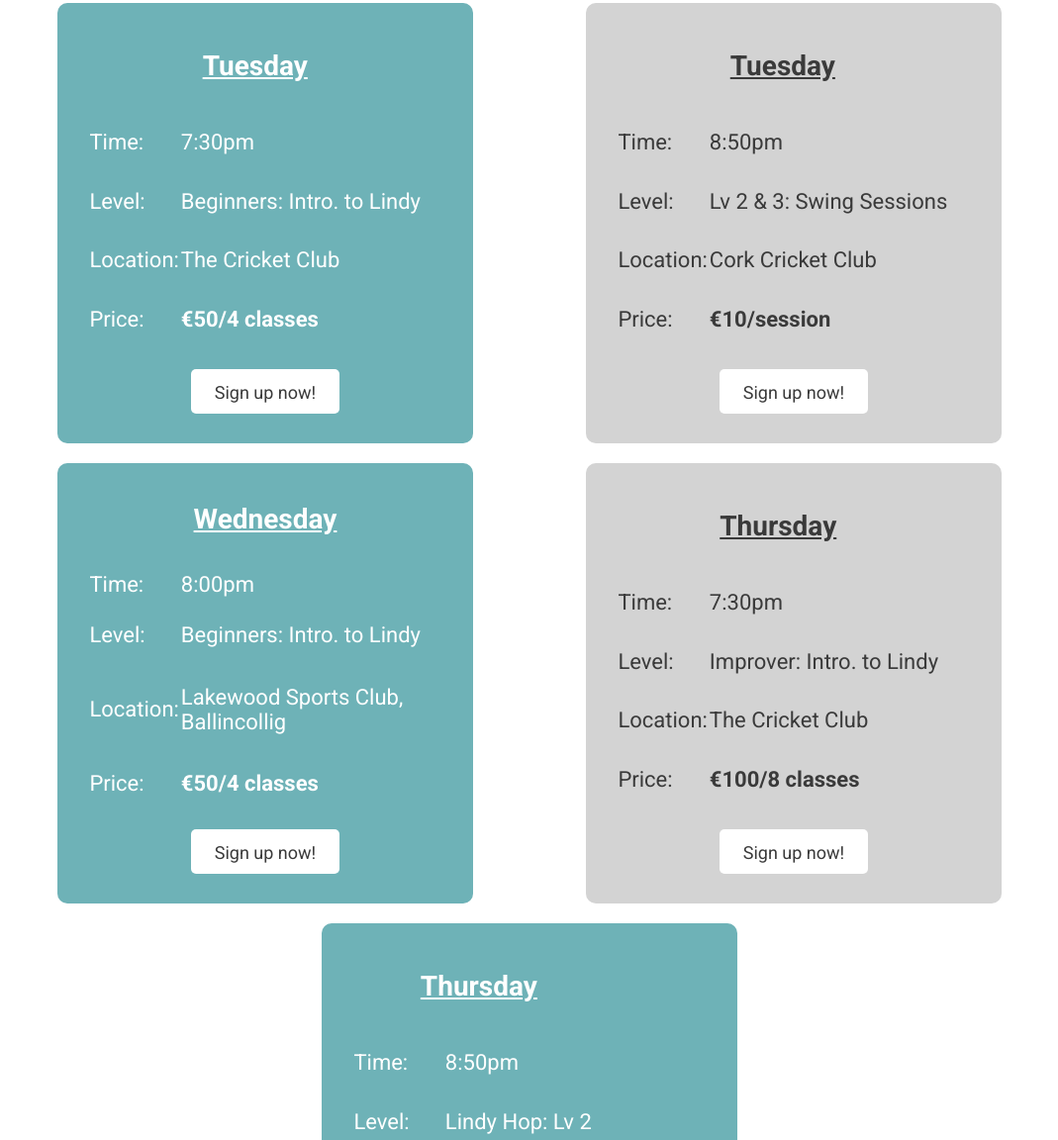
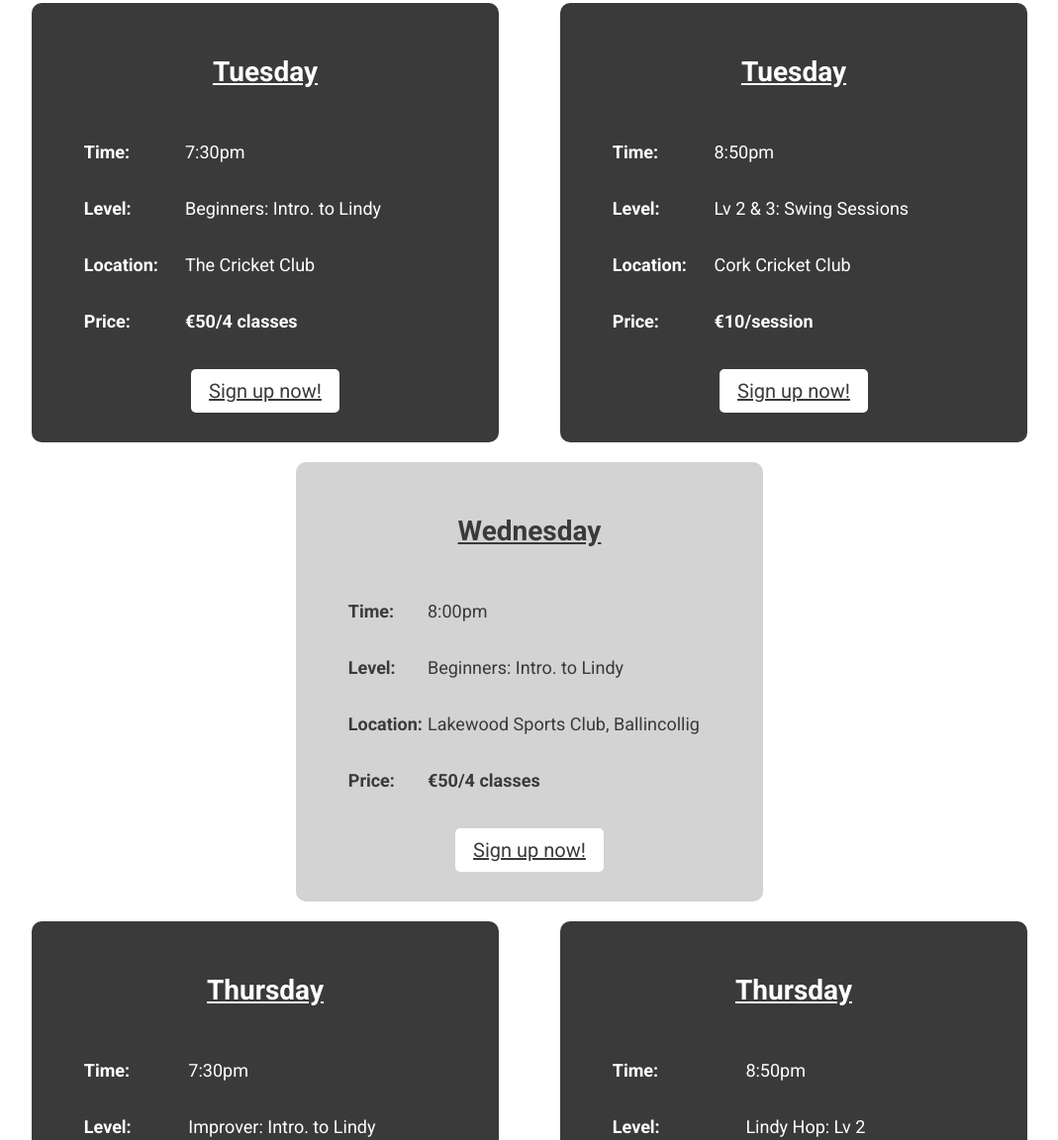
Before and after one commit to burkero2/swing-dance-cork, a plain HTML site: page classes.html in a window 1280 px wide. Shown: the part 850-2002 px from the top of the page at 99% size, without its empty margins (105-1174 px from the left). Drawn offline with nearby package versions, Linux system fonts and the light colour scheme.

Commit message:
Restyling Class card to grey at different screen sizes

```diff
--- a/assets/css/style.css
+++ b/assets/css/style.css
@@ -134,7 +134,7 @@ main {
 #hero-text {
     background-color: var(--secondary-color);
     min-width: 200px;
-    min-height: 150px;
+    max-height: 220px;
     position: absolute;
     right: 0px;
     bottom: 80px;
@@ -152,6 +152,7 @@ main {
     font-family: 'Bebas Neue', sans-serif;
     letter-spacing: 3px;
     font-weight: normal;
+    height:100%;
 }
 
 /* About Section */
@@ -331,16 +332,20 @@ footer {
 .class-card {
     padding: 20px 30px 30px;
     width: 100%;
-    background-color:var(--primary-color);
-    color: white;
+    background-color:lightgrey;
+    color: var(--text-base);
     border-radius: 10px;
     font-size: 18px;
 }
 
 .class-card:nth-child(2n){
-    background-color: lightgrey;
-    color:var(--text-base);
+    background-color:var(--text-base) ;
+    color:white;
+}
 
+.class-card table{
+    margin: 0 auto;
+    width:90%;
 }
 
 .class-card table th {
@@ -348,6 +353,7 @@ footer {
     padding: 0 0 5px;
     text-align: center;
     text-decoration: underline;
+
 }
 
 
@@ -367,10 +373,8 @@ footer {
 }
 
 .signup-btn-div div a {
-    font-size: 18px;
-
+    font-size: 20px;
     color:var(--text-base);
-    text-decoration: none;
 }
 
 
@@ -576,13 +580,23 @@ footer {
 
     }
 
+/* .class-card:nth-child(2n){
+    background-color:var(--text-base) ;
+    color:white;
+} */
+
     .class-card {
         width: 45%;
         min-height: 438px;
+        background-color:var(--text-base) ;
+        color:white;
+
     }
 
     .class-card:nth-child(3){
         margin: 0 165px;
+        background-color:lightgrey ;
+        color:var(--text-base);
     }
 
     .class-card table {
@@ -743,18 +757,14 @@ footer {
         background-color: var(--additional-accent);
     }
 
-    /* 2. Classes Page */
+    /* 2. Classes Page 1024px*/
 
     .class-card {
-        width: 40%;
+        width: 45%;
     }
 
     .class-card:nth-child(3){
-        margin: 0;
-    }
-
-    .class-card, .signup-btn-div a{
-        font-size:22px;
+        margin: 0 100px;
     }
 
     .signup-btn-div div:hover{
@@ -802,7 +812,7 @@ footer {
         height: 150px;
     }
 
-    /* 2. Classes Page */
+    /* 2. Classes Page 1440px*/
     #class-container{
         gap: 30px;
         margin:20px 0;
@@ -813,12 +823,23 @@ footer {
     }
 
     .class-card {
-        width: 30%;
+        width:30%;
+        background-color:lightgrey;
+        color: var(--text-base);
+    }
+
+    .class-card:nth-child(2n){
+        background-color:var(--text-base) ;
+        color:white;
+    }
+
+    .class-card:nth-child(3){
+        margin: 0;
     }
 
     .class-card table{
         min-height: 360px;
-        font-size: 22px;
+        font-size: 18px;
     }
 
     /* 3. Socials Page */
@@ -863,7 +884,7 @@ footer {
 
     }
 
-    /* 2. Classes Page */
+    /* 2. Classes Page 1625px*/
     #classes-section{
         width: 80%;
         margin:20px auto;
@@ -880,7 +901,7 @@ footer {
 
     .class-card table{
         min-height: 360px;
-        font-size: 24px;
+        font-size:20px;
     }
 
     /* 3. Socials Page */
@@ -921,6 +942,5 @@ footer {
     #signup-form{
         max-width: 1200px;
         padding: 40px 100px;
-
     }
 }
--- a/classes.html
+++ b/classes.html
@@ -101,19 +101,19 @@
                 <th colspan="2">Tuesday</th>
               </tr>
               <tr>
-                <td>Time:</td>
+                <td><b>Time:</b></td>
                 <td>7:30pm</td>
               </tr>
               <tr>
-                <td>Level:</td>
+                <td><b>Level:</b></td>
                 <td>Beginners: Intro. to Lindy</td>
               </tr>
               <tr>
-                <td>Location:</td>
+                <td><b>Location:</b></td>
                 <td>The Cricket Club</td>
               </tr>
               <tr>
-                <td>Price:</td>
+                <td><b>Price:</b></td>
                 <td><b>€50/4 classes</b></td>
               </tr>
             </table>
@@ -131,19 +131,19 @@
                 <th colspan="2">Tuesday</th>
               </tr>
               <tr>
-                <td>Time:</td>
+                <td><b>Time:</b></td>
                 <td>8:50pm</td>
               </tr>
               <tr>
-                <td>Level:</td>
+                <td><b>Level:</b></td>
                 <td>Lv 2 & 3: Swing Sessions</td>
               </tr>
               <tr>
-                <td>Location:</td>
+                <td><b>Location:</b></td>
                 <td>Cork Cricket Club</td>
               </tr>
               <tr>
-                <td>Price:</td>
+                <td><b>Price:</b></td>
                 <td><b>€10/session</b></td>
               </tr>
             </table>
@@ -163,19 +163,19 @@
                 <th colspan="2">Wednesday</th>
               </tr>
               <tr>
-                <td>Time:</td>
+                <td><b>Time:</b></td>
                 <td>8:00pm</td>
               </tr>
               <tr>
-                <td>Level:</td>
+                <td><b>Level:</b></td>
                 <td>Beginners: Intro. to Lindy</td>
               </tr>
               <tr>
-                <td>Location:</td>
+                <td><b>Location:</b></td>
                 <td>Lakewood Sports Club, Ballincollig</td>
               </tr>
               <tr>
-                <td>Price:</td>
+                <td><b>Price:</b></td>
                 <td><b>€50/4 classes</b></td>
               </tr>
             </table>
@@ -194,19 +194,19 @@
                 <th colspan="2">Thursday</th>
               </tr>
               <tr>
-                <td>Time:</td>
+                <td><b>Time:</b></td>
                 <td>7:30pm</td>
               </tr>
               <tr>
-                <td>Level:</td>
+                <td><b>Level:</b></td>
                 <td>Improver: Intro. to Lindy</td>
               </tr>
               <tr>
-                <td>Location:</td>
+                <td><b>Location:</b></td>
                 <td>The Cricket Club</td>
               </tr>
               <tr>
-                <td>Price:</td>
+                <td><b>Price:</b></td>
                 <td><b>€100/8 classes</b></td>
               </tr>
             </table>
@@ -224,19 +224,19 @@
                 <th colspan="2">Thursday</th>
               </tr>
               <tr>
-                <td>Time:</td>
+                <td><b>Time:</b></td>
                 <td>8:50pm</td>
               </tr>
               <tr>
-                <td>Level:</td>
+                <td><b>Level:</b></td>
                 <td>Lindy Hop: Lv 2</td>
               </tr>
               <tr>
-                <td>Location:</td>
+                <td><b>Location:</b></td>
                 <td>The Cricket Club</td>
               </tr>
               <tr>
-                <td>Price:</td>
+                <td><b>Price:</b></td>
                 <td><b>€100/8 classes</b></td>
               </tr>
             </table>
```
Also changed, not shown: socials.html (+1 -1 lines), terms.html (+1 -1 lines).
